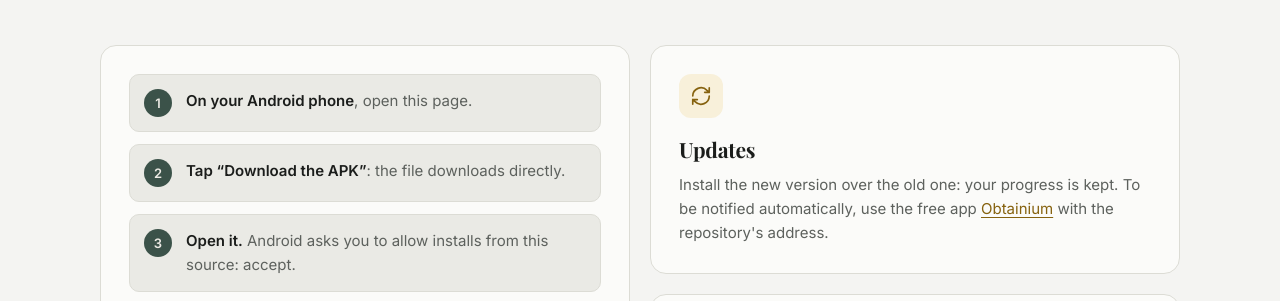
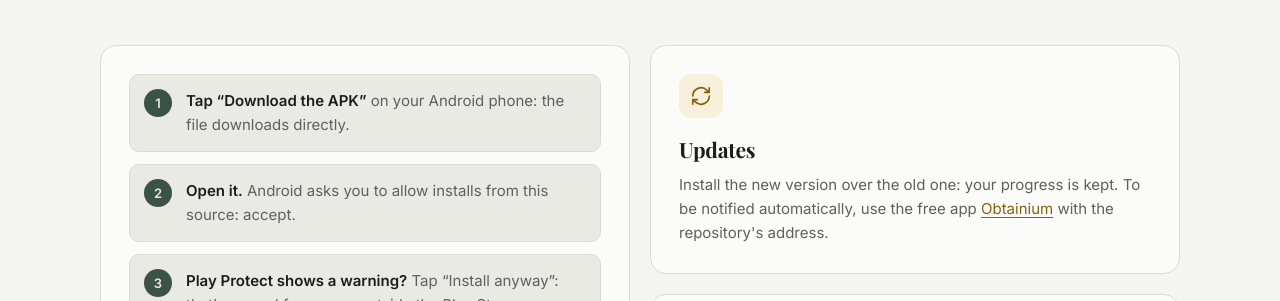
Before and after one commit to alexandremarce3-lgtm/declic, a website: page docs/index.html in a window 1280 px wide. Shown: the part 2742-3043 px from the top of the page. Drawn offline with Linux system fonts and the light colour scheme.

Commit message:
Site : retire l'étape « ouvrir la page » de l'aide à l'installation
Co-Authored-By: Claude Opus 5.5 <noreply@anthropic.com>
Claude-Session: https://claude.ai/code/session_01LvARw4Wah9ydw3V2seCM1E

```diff
--- a/docs/index.html
+++ b/docs/index.html
@@ -417,8 +417,7 @@ details.legal dd{margin:0}
       <div class="grid g2">
         <div class="card">
           <ol class="steps">
-            <li><p data-i18n="s1"><strong>Depuis votre téléphone Android</strong>, ouvrez cette page.</p></li>
-            <li><p data-i18n="s2"><strong>Touchez « Télécharger l'APK »</strong> : le fichier se télécharge directement.</p></li>
+            <li><p data-i18n="s2"><strong>Touchez « Télécharger l'APK »</strong> depuis votre téléphone Android : le fichier se télécharge directement.</p></li>
             <li><p data-i18n="s3"><strong>Ouvrez-le.</strong> Android demande d'autoriser l'installation depuis cette source : acceptez.</p></li>
             <li><p data-i18n="s4"><strong>Play Protect affiche un avertissement ?</strong> Touchez « Installer quand même » : c'est normal pour une app hors Play Store.</p></li>
           </ol>
@@ -523,8 +522,7 @@ details.legal dd{margin:0}
     rC: "Beginner · Apprentice", rB: "Enlightened Amateur", rA: "Confirmed Photographer", rS: "Master of Optics",
     f5T: "Photographers and models (18+)", f5P: "TFP ground rules, a charter and the <strong>Quick Agreement</strong>: a written agreement signed on screen by both people and exported as a PDF.", f5Tag: "Signed by both · PDF export",
     instOver: "Install", instTitle: "Install Déclic on Android", instLead: "Déclic is distributed outside the Play Store, as an .apk file hosted on GitHub. It takes a minute.",
-    s1: "<strong>On your Android phone</strong>, open this page.",
-    s2: "<strong>Tap “Download the APK”</strong>: the file downloads directly.",
+        s2: "<strong>Tap “Download the APK”</strong> on your Android phone: the file downloads directly.",
     s3: "<strong>Open it.</strong> Android asks you to allow installs from this source: accept.",
     s4: "<strong>Play Protect shows a warning?</strong> Tap “Install anyway”: that's normal for an app outside the Play Store.",
     instBtn: "Download the APK",
```
